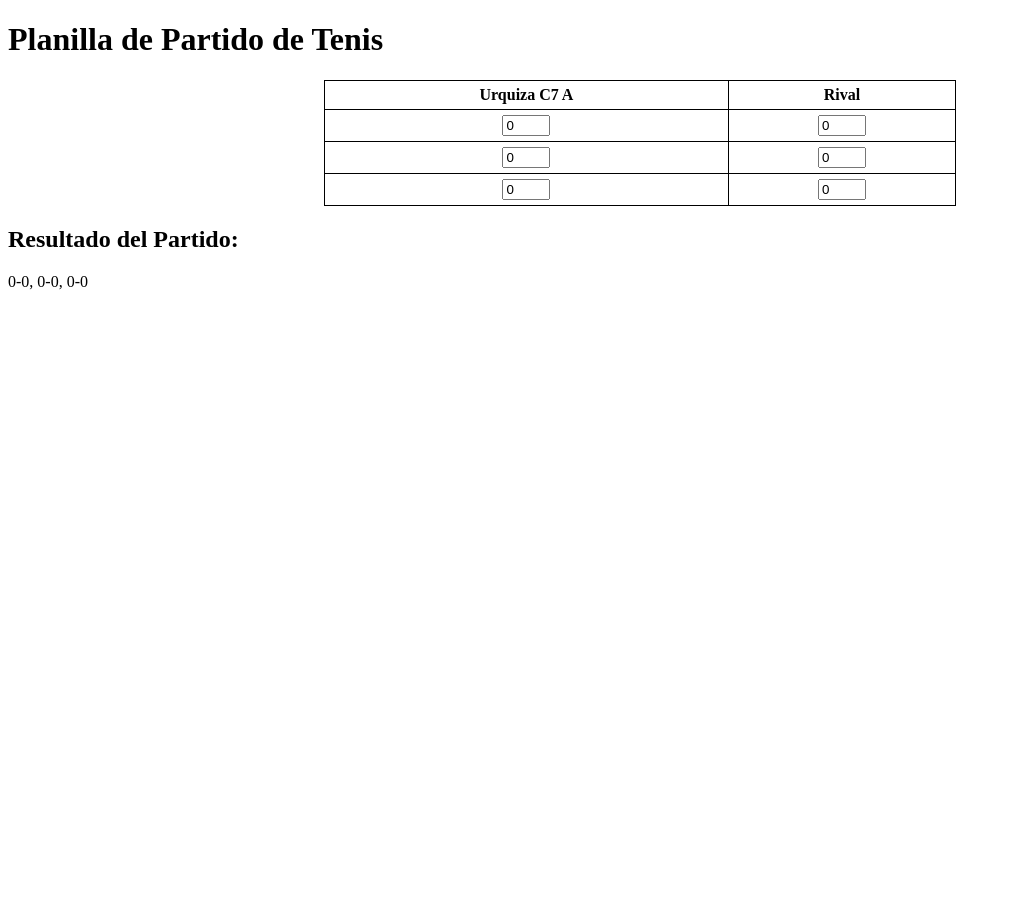
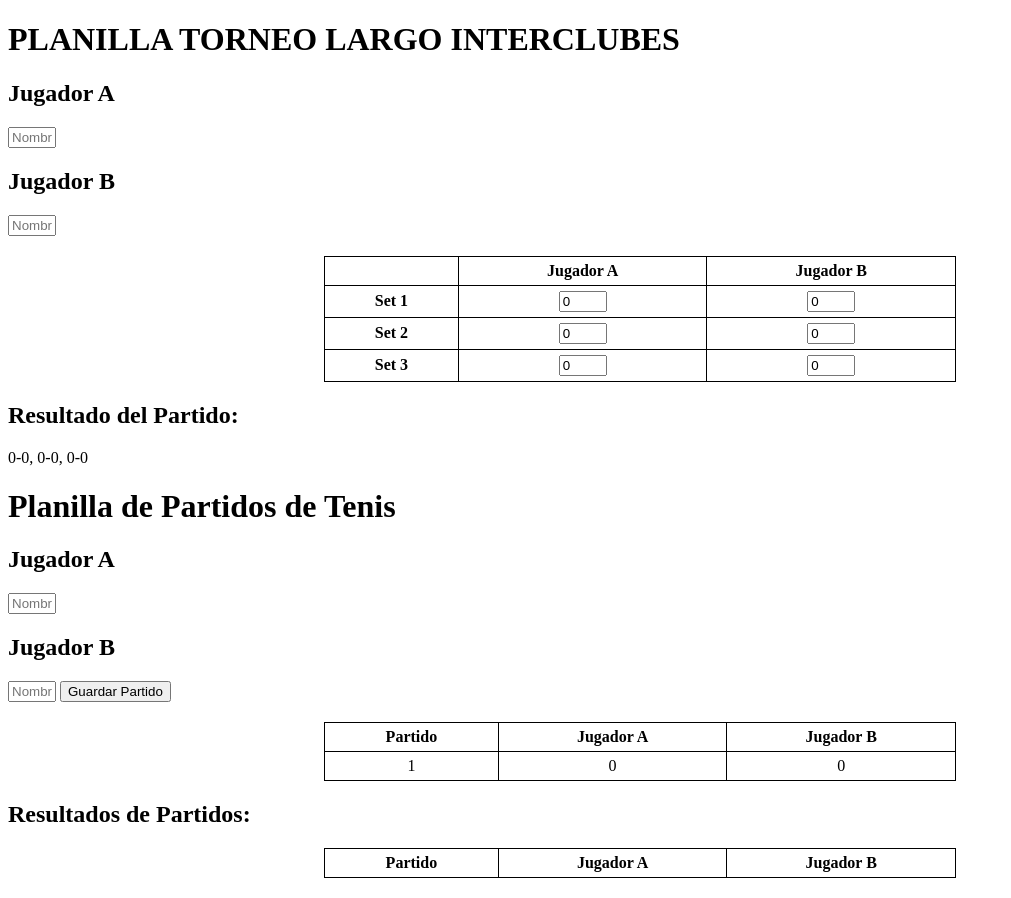
Before and after one commit to TomasGonzalez77/torneo, a plain HTML site: page index.html in a window 1280 px wide. Shown: the whole page, without its empty margins (0-1011 px from the left). Before the commit the page ends 800 px from the top, so only its background shows below. Drawn offline with Linux system fonts and the light colour scheme.

Commit message:
"commit"

```diff
--- a/index.html
+++ b/index.html
@@ -26,22 +26,31 @@
 </head>
 
 <body>
-    <h1>Planilla de Partido de Tenis</h1>
+    <h1>PLANILLA TORNEO LARGO INTERCLUBES</h1>
+
+    <h2>Jugador A</h2>
+    <input type="text" id="nombreA" placeholder="Nombre del Jugador A">
+    <h2>Jugador B</h2>
+    <input type="text" id="nombreB" placeholder="Nombre del Jugador B">
 
     <table>
         <tr>
-            <th>Urquiza C7 A</th>
-            <th>Rival</th>
+            <th></th>
+            <th>Jugador A</th>
+            <th>Jugador B</th>
         </tr>
         <tr>
+            <th>Set 1</th>
             <td><input type="number" id="juegosA1" value="0" oninput="actualizarPartido()"></td>
             <td><input type="number" id="juegosB1" value="0" oninput="actualizarPartido()"></td>
         </tr>
         <tr>
+            <th>Set 2</th>
             <td><input type="number" id="juegosA2" value="0" oninput="actualizarPartido()"></td>
             <td><input type="number" id="juegosB2" value="0" oninput="actualizarPartido()"></td>
         </tr>
         <tr>
+            <th>Set 3</th>
             <td><input type="number" id="juegosA3" value="0" oninput="actualizarPartido()"></td>
             <td><input type="number" id="juegosB3" value="0" oninput="actualizarPartido()"></td>
         </tr>
@@ -52,6 +61,8 @@
 
     <script>
         function actualizarPartido() {
+            var nombreA = document.getElementById("nombreA").value;
+            var nombreB = document.getElementById("nombreB").value;
             var juegosA1 = parseInt(document.getElementById("juegosA1").value);
             var juegosB1 = parseInt(document.getElementById("juegosB1").value);
             var juegosA2 = parseInt(document.getElementById("juegosA2").value);
@@ -59,10 +70,111 @@
             var juegosA3 = parseInt(document.getElementById("juegosA3").value);
             var juegosB3 = parseInt(document.getElementById("juegosB3").value);
 
-            var resultado = juegosA1 + "-" + juegosB1 + ", " + juegosA2 + "-" + juegosB2 + ", " + juegosA3 + "-" + juegosB3;
+            var resultado = nombreA + " " + juegosA1 + "-" + juegosB1 + ", " + juegosA2 + "-" + juegosB2 + ", " + juegosA3 + "-" + juegosB3 + " " + nombreB;
             document.getElementById("resultado").textContent = resultado;
+        }
+    </script>
+    <!DOCTYPE html>
+<html>
+
+<head>
+    <title>Planilla de Partidos de Tenis</title>
+    <style>
+        table {
+            border-collapse: collapse;
+            width: 50%;
+            margin: 20px auto;
+        }
+
+        table, th, td {
+            border: 1px solid black;
+        }
+
+        th, td {
+            text-align: center;
+            padding: 5px;
+        }
+
+        input {
+            width: 40px;
+        }
+    </style>
+</head>
+
+<body>
+    <h1>Planilla de Partidos de Tenis</h1>
+
+    <h2>Jugador A</h2>
+    <input type="text" id="nombreA" placeholder="Nombre del Jugador A">
+    <h2>Jugador B</h2>
+    <input type="text" id="nombreB" placeholder="Nombre del Jugador B">
+    <button onclick="agregarPartido()">Guardar Partido</button>
+
+    <table>
+        <tr>
+            <th>Partido</th>
+            <th>Jugador A</th>
+            <th>Jugador B</th>
+        </tr>
+        <tr>
+            <td>1</td>
+            <td><span id="resultadoA1">0</span></td>
+            <td><span id="resultadoB1">0</span></td>
+        </tr>
+    </table>
+
+    <h2>Resultados de Partidos:</h2>
+    <table id="tablaResultados">
+        <tr>
+            <th>Partido</th>
+            <th>Jugador A</th>
+            <th>Jugador B</th>
+        </tr>
+    </table>
+
+    <script>
+        var partidos = [];
+        var numeroPartido = 1;
+
+        function agregarPartido() {
+            var nombreA = document.getElementById("nombreA").value;
+            var nombreB = document.getElementById("nombreB").value;
+
+            var resultadoA = parseInt(document.getElementById("resultadoA1").textContent);
+            var resultadoB = parseInt(document.getElementById("resultadoB1").textContent);
+
+            var partido = {
+                numero: numeroPartido,
+                nombreA: nombreA,
+                nombreB: nombreB,
+                resultadoA: resultadoA,
+                resultadoB: resultadoB
+            };
+
+            partidos.push(partido);
+
+            // Agregar el partido a la tabla de resultados
+            var tablaResultados = document.getElementById("tablaResultados");
+            var row = tablaResultados.insertRow();
+            var cellNumero = row.insertCell(0);
+            var cellNombreA = row.insertCell(1);
+            var cellNombreB = row.insertCell(2);
+            cellNumero.innerHTML = numeroPartido;
+            cellNombreA.innerHTML = nombreA;
+            cellNombreB.innerHTML = nombreB;
+
+            // Reiniciar valores para el próximo partido
+            numeroPartido++;
+            document.getElementById("nombreA").value = "";
+            document.getElementById("nombreB").value = "";
+            document.getElementById("resultadoA1").textContent = "0";
+            document.getElementById("resultadoB1").textContent = "0";
         }
     </script>
 </body>
 
 </html>
+
+</body>
+
+</html>
```
